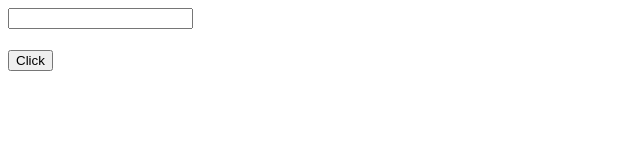
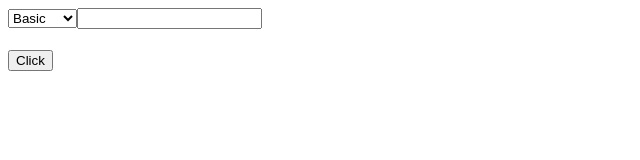
Before and after one commit to alchemy-fullstack-js-winter-2018/classwork, a React app in the folder 4_react/: page / in a window 1280 px wide. Shown: the top 160 px of the page, without its empty margins (0-640 px from the left). Built offline with nearby package versions, Linux system fonts and the light colour scheme.

Commit message:
add font stuff

```diff
--- a/4_react/src/components/Demo.js
+++ b/4_react/src/components/Demo.js
@@ -5,11 +5,13 @@ export default class App extends PureComponent {
   state = {
     count: 0,
     text: '',
-    formatedText: ''
+    formatedText: '',
+    font: 'Basic',
+    img: ''
   };
 
   formatText = () => {
-    const font = 'Ghost';
+    const { font } = this.state;
     figlet.text(this.state.text,
       { font },
       (err, formatedText) => {
@@ -33,10 +35,17 @@ export default class App extends PureComponent {
   };
 
   render() {
-    const { text, formatedText } = this.state;
+    const { text, formatedText, font } = this.state;
+
+    const fontOptions = ['Ghost', 'Weird', 'Chunky', 'Basic', 'Lil Devil'].map(f => {
+      return <option key={f} value={f}>{f}</option>;
+    });
+
     return (
       <>
-
+        <select name="font" onChange={this.handleChange} value={font}>
+          {fontOptions}
+        </select>
         <input type="text" name="text" value={text} onChange={this.handleChange} />
         <h1>{text}</h1>
         <h2><pre>{formatedText}</pre></h2>
@@ -45,9 +54,3 @@ export default class App extends PureComponent {
     );
   }
 }
-
-// function App() {
-//   return (
-//     <h1>Hi</h1>
-//   );
-// }
```
